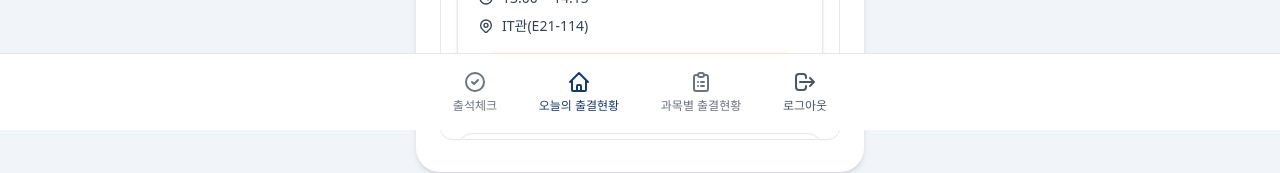
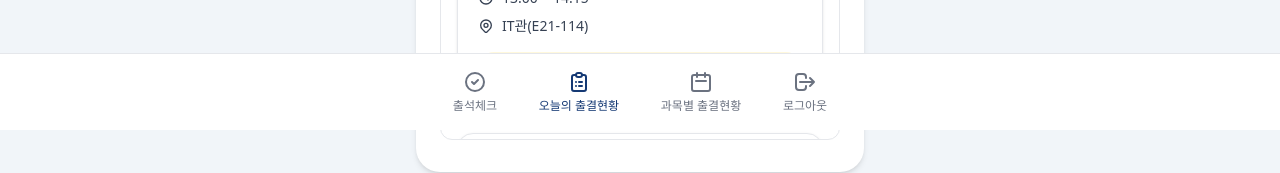
Before and after one commit to d4eh0/Cloud-TermProject, a React app in the folder frontend/: page /attendance/today in a window 1280 px wide. Shown: the part 670-843 px from the top of the page. Built offline with nearby package versions, Linux system fonts and the light colour scheme; the HTML template or start-up script is replaced by a standard one.

Commit message:
refactor : 하단 네비게이션 UI 수정

```diff
--- a/frontend/src/components/common/BottomNavigation.jsx
+++ b/frontend/src/components/common/BottomNavigation.jsx
@@ -55,7 +55,7 @@ function BottomNavigation() {
                 strokeLinecap="round"
                 strokeLinejoin="round"
                 strokeWidth={2}
-                d="M3 12l2-2m0 0l7-7 7 7M5 10v10a1 1 0 001 1h3m10-11l2 2m-2-2v10a1 1 0 01-1 1h-3m-6 0a1 1 0 001-1v-4a1 1 0 011-1h2a1 1 0 011 1v4a1 1 0 001 1m-6 0h6"
+                d="M9 5H7a2 2 0 00-2 2v12a2 2 0 002 2h10a2 2 0 002-2V7a2 2 0 00-2-2h-2M9 5a2 2 0 002 2h2a2 2 0 002-2M9 5a2 2 0 012-2h2a2 2 0 012 2m-3 7h3m-3 4h3m-6-4h.01M9 16h.01"
               />
             </svg>
             <span
@@ -82,7 +82,7 @@ function BottomNavigation() {
                 strokeLinecap="round"
                 strokeLinejoin="round"
                 strokeWidth={2}
-                d="M9 5H7a2 2 0 00-2 2v12a2 2 0 002 2h10a2 2 0 002-2V7a2 2 0 00-2-2h-2M9 5a2 2 0 002 2h2a2 2 0 002-2M9 5a2 2 0 012-2h2a2 2 0 012 2m-3 7h3m-3 4h3m-6-4h.01M9 16h.01"
+                d="M8 7V3m8 4V3m-9 8h10M5 21h14a2 2 0 002-2V7a2 2 0 00-2-2H5a2 2 0 00-2 2v12a2 2 0 002 2z"
               />
             </svg>
             <span
@@ -99,7 +99,8 @@ function BottomNavigation() {
             className="flex flex-col items-center gap-1 py-2"
           >
             <svg
-              className="w-6 h-6 text-gray-600"
+              className="w-6 h-6"
+              style={{ color: inactiveColor }}
               fill="none"
               stroke="currentColor"
               viewBox="0 0 24 24"
@@ -111,7 +112,12 @@ function BottomNavigation() {
                 d="M17 16l4-4m0 0l-4-4m4 4H7m6 4v1a3 3 0 01-3 3H6a3 3 0 01-3-3V7a3 3 0 013-3h4a3 3 0 013 3v1"
               />
             </svg>
-            <span className="text-xs text-gray-600">로그아웃</span>
+            <span
+              className="text-xs"
+              style={{ color: inactiveColor }}
+            >
+              로그아웃
+            </span>
           </button>
         </div>
       </div>
```
